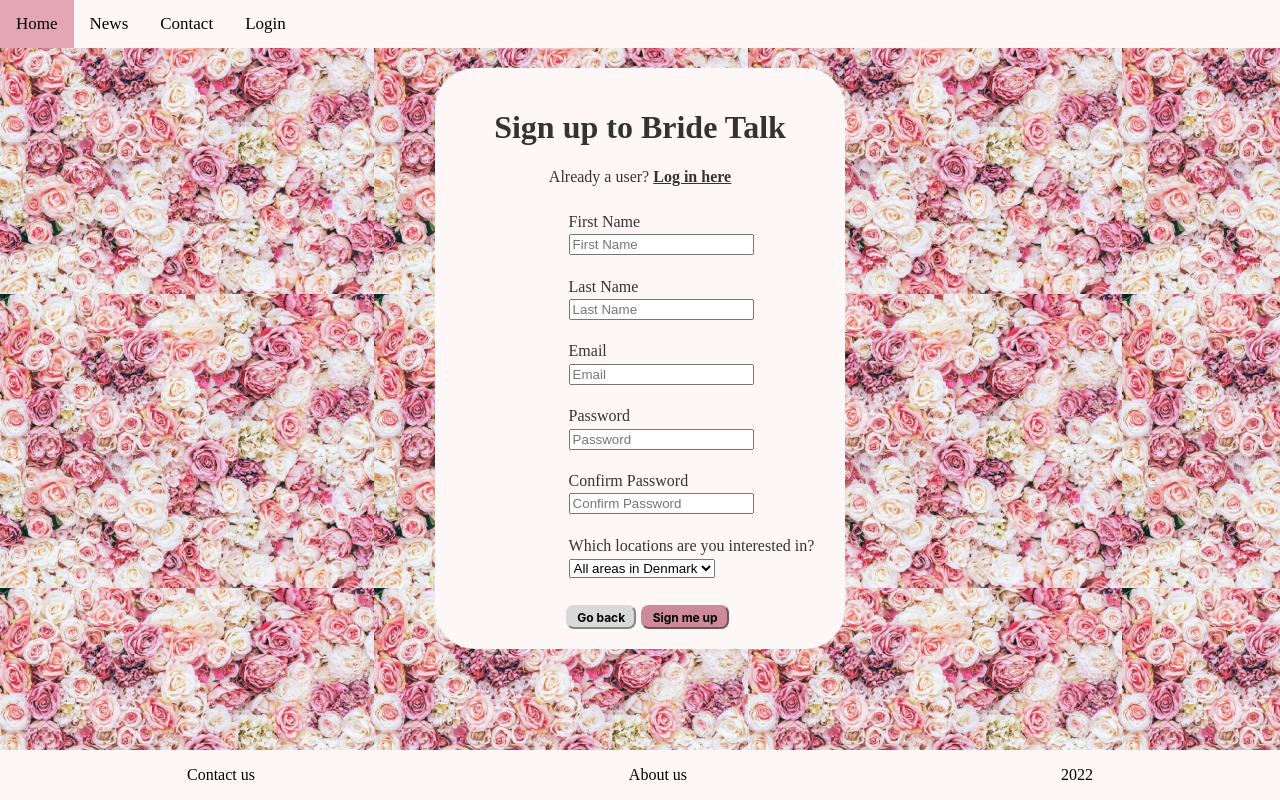
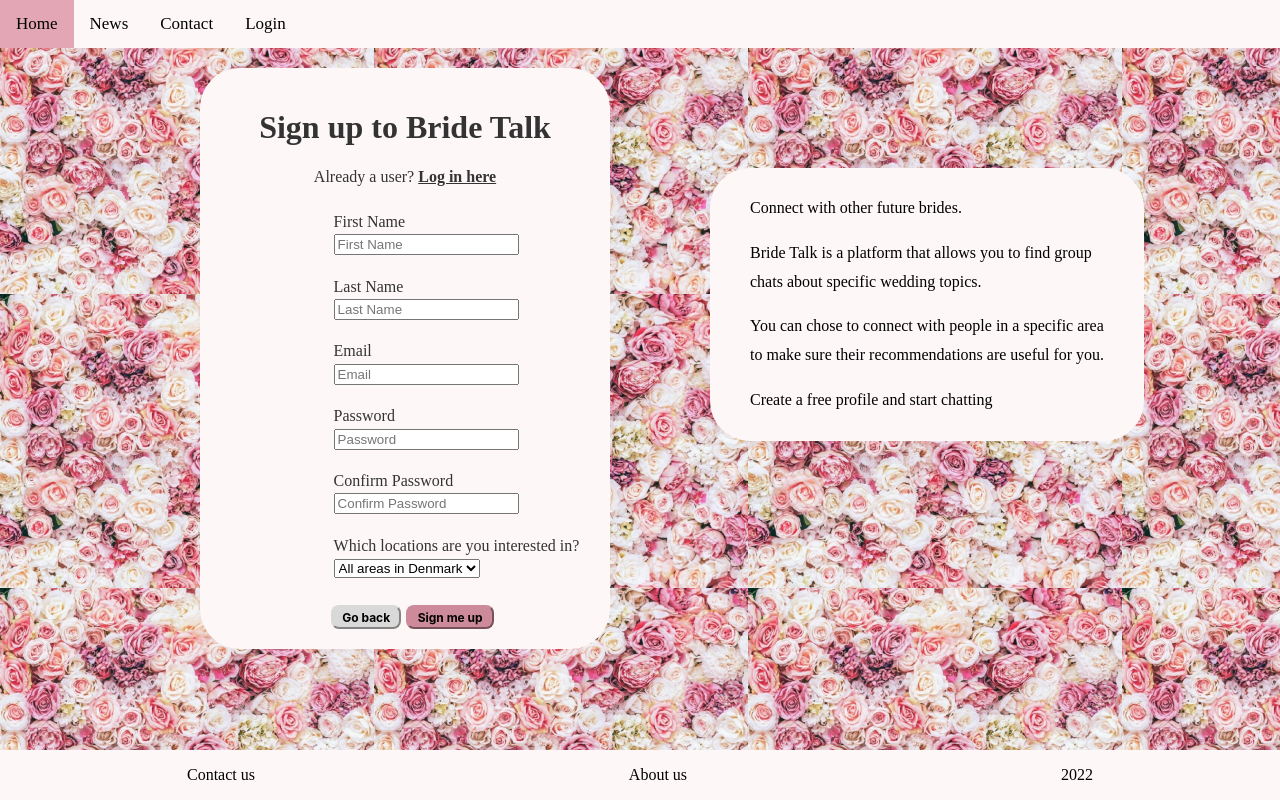
Before and after one commit to dta-byte/BrideTalk, a React (Create React App) app in the folder bridetalk_project/: page /create-user in a window 1280 px wide. Built offline with nearby package versions, Linux system fonts and the light colour scheme; a web font is replaced by a local one.

Commit message:
createuserpage created

```diff
--- a/bridetalk_project/src/components/pages/create-user/CreateUserPage.jsx
+++ b/bridetalk_project/src/components/pages/create-user/CreateUserPage.jsx
@@ -1,9 +1,26 @@
 import { CreateUserForm } from "../../molecule";
-
+import "./createuserpage.css";
 export const CreateUserPage = () => {
   return (
-    <div>
-      <CreateUserForm></CreateUserForm>
+    <div class="flex-container">
+      <div class="flex-child 1">
+        <CreateUserForm></CreateUserForm>
+      </div>
+
+      <div class="flex-child2">
+        <div className="info">
+          <p>Connect with other future brides.</p>
+          <p>
+            Bride Talk is a platform that allows you to find group chats about
+            specific wedding topics.{" "}
+          </p>
+          <p>
+            You can chose to connect with people in a specific area to make sure
+            their recommendations are useful for you.
+          </p>
+          <p>Create a free profile and start chatting</p>
+        </div>
+      </div>
     </div>
   );
 };
--- a/bridetalk_project/src/components/pages/create-user/createuserpage.css
+++ b/bridetalk_project/src/components/pages/create-user/createuserpage.css
@@ -3,11 +3,32 @@
     src: url(" https://github.com/rsms/inter");
   }
 
-.form{
-        background-color: hsl(346, 58%, 98%);
-        border-radius: 5px;
-        width: 370px;
-        margin: 20px auto;
-        border-radius: 40px;
+  .float-container {
+    border: 3px solid #fff;
+    padding: 20px;
+}
+.flex-container {
+    display: flex;
+}
 
+.flex-child {
+    flex: 1;
 }
+
+.flex-child:first-child {
+    margin-left: 200px;
+}
+
+.info{
+background-color:hsl(346, 58%, 98%) ;
+text-align: left;
+border-radius: 40px;
+width: 55%;
+line-height: 1.8;
+padding-top: 10px;
+padding-bottom: 10px;
+padding-right:25px;
+padding-left:40px;
+margin-left: 100px;
+margin-top: 120px;
+}
```
